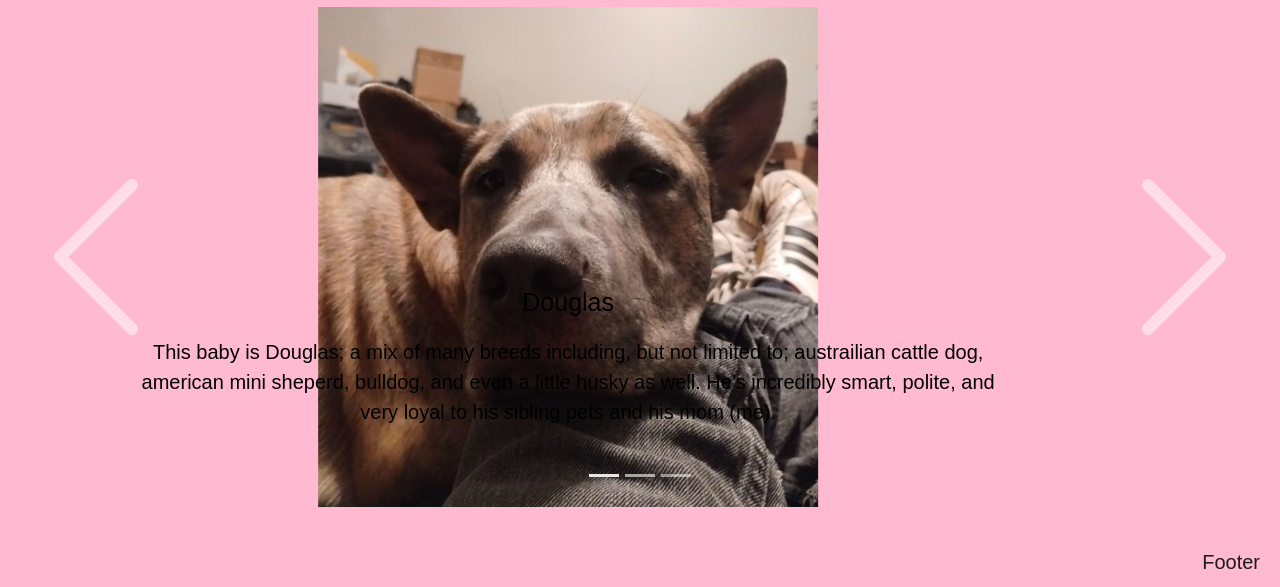
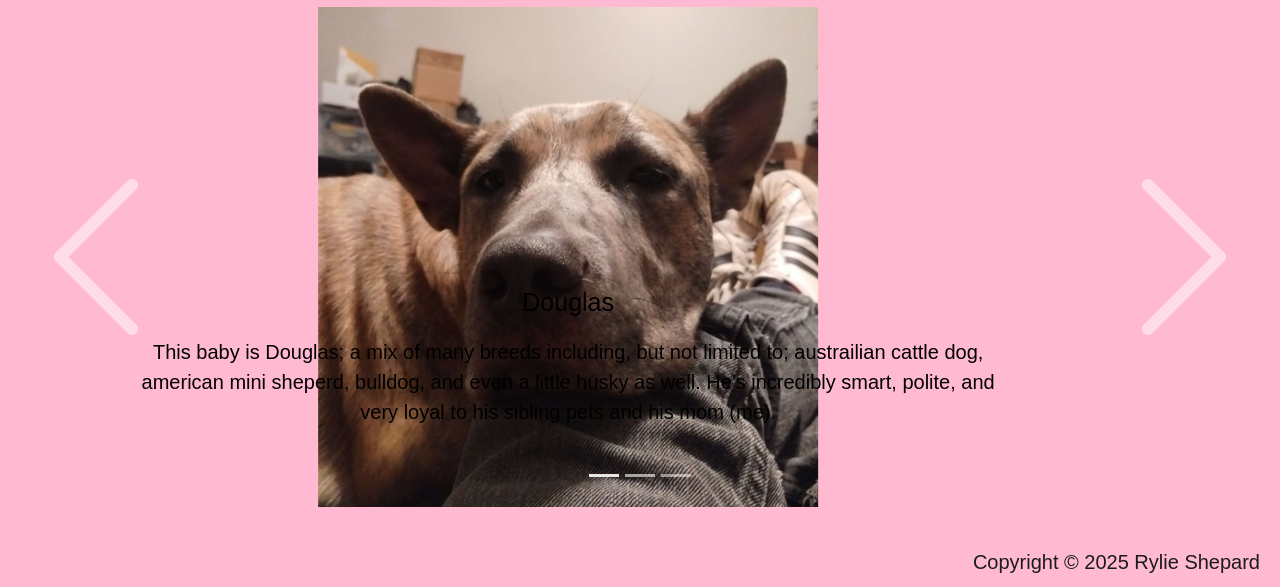
Before and after one commit to rylie-shepard/rylie-shepard-protfolio, a plain HTML site: page blog.html in a window 1280 px wide. Shown: the part 519-1106 px from the top of the page. Drawn offline with nearby package versions, Linux system fonts and the light colour scheme.

Commit message:
added footer to blog page

```diff
--- a/blog.html
+++ b/blog.html
@@ -85,7 +85,9 @@
                 </button>
             </div>
 
-        <footer>Footer</footer>
+        <footer>
+            Copyright &copy; 2025 Rylie Shepard
+        </footer>
         <script src="https://cdn.jsdelivr.net/npm/bootstrap@5.3.8/dist/js/bootstrap.bundle.min.js" integrity="sha384-FKyoEForCGlyvwx9Hj09JcYn3nv7wiPVlz7YYwJrWVcXK/BmnVDxM+D2scQbITxI" crossorigin="anonymous"></script>
 
     </body>
```
